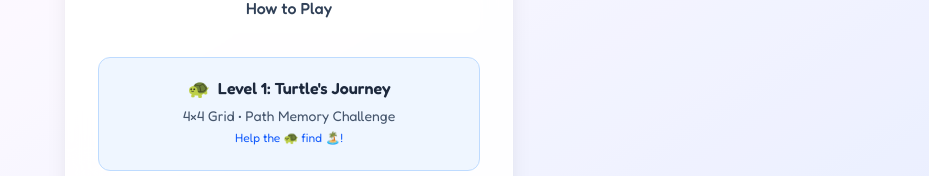
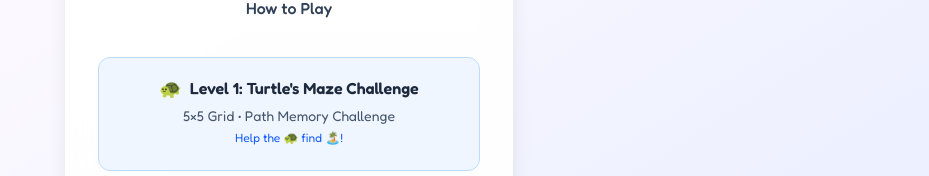
Before and after one commit to YuktaSaindane/tile-town-memory-game, a React (Vite) app: page / in a window 1280 px wide. Shown: the part 547-723 px from the top of the page, without its empty margins (351-1280 px from the left). Built offline with nearby package versions, Linux system fonts and the light colour scheme.

Commit message:
Update Level 1 configuration to "Turtle's Maze Challenge" with increased grid size and a more complex path. Enhance gameplay by introducing hidden obstacles and adjusting feedback mechanisms for user interactions. Update UI instructions for clarity on obstacle management during path selection.

```diff
--- a/src/App.jsx
+++ b/src/App.jsx
@@ -54,27 +54,36 @@ const GAME_STATES = {
 // Level configurations
 const LEVELS = {
   1: {
-    name: "Turtle's Journey",
+    name: "Turtle's Maze Challenge",
     creature: "🐢",
     goal: "🏝️",
-    gridSize: 4,
+    gridSize: 5,
     start: { x: 0, y: 0 },
-    end: { x: 3, y: 3 },
+    end: { x: 4, y: 4 },
     correctPath: [
       { x: 0, y: 0 }, // start
-      { x: 0, y: 1 },
+      { x: 1, y: 0 },
+      { x: 2, y: 0 },
+      { x: 3, y: 0 },
+      { x: 3, y: 1 },
+      { x: 3, y: 2 },
+      { x: 2, y: 2 },
+      { x: 1, y: 2 },
       { x: 0, y: 2 },
-      { x: 1, y: 2 },
-      { x: 2, y: 2 },
+      { x: 0, y: 3 },
+      { x: 1, y: 3 },
       { x: 2, y: 3 },
-      { x: 3, y: 3 }  // end
+      { x: 3, y: 3 },
+      { x: 4, y: 3 },
+      { x: 4, y: 4 }  // end - complex zigzag path!
     ],
     obstacles: [
-      { x: 1, y: 1 },
-      { x: 2, y: 1 }
+      { x: 4, y: 0 }, { x: 0, y: 1 }, { x: 1, y: 1 }, { x: 2, y: 1 },
+      { x: 4, y: 1 }, { x: 4, y: 2 }, { x: 3, y: 4 }, { x: 2, y: 4 },
+      { x: 1, y: 4 }, { x: 0, y: 4 }
     ],
-    viewTime: 4000, // 4 seconds to study the path
-    selectionTime: 8000, // 8 seconds to select the path
+    viewTime: 3000, // Only 3 seconds to study!
+    selectionTime: 6000, // 6 seconds to recreate
     background: "from-violet-100 via-purple-50 to-indigo-100"
   },
   2: {
@@ -238,10 +247,16 @@ function App() {
       content = LEVELS[currentLevel].goal
       bgColor = "bg-blue-100"
       borderColor = "border-blue-400"
-    } else if (tile.isObstacle) {
+    } else if (tile.isObstacle && gamePhase !== GAME_PHASES.PATH_SELECTION) {
+      // Hide obstacles during path selection to create confusion!
       content = "🪨"
       bgColor = "bg-gray-300"
       borderColor = "border-gray-500"
+    } else if (tile.isHiddenObstacleHit) {
+      // Flash red when player hits a hidden obstacle
+      content = "❌"
+      bgColor = "bg-red-400"
+      borderColor = "border-red-600"
     } else if (gamePhase === GAME_PHASES.PATH_PREVIEW && tile.isPath && !tile.isStart && !tile.isGoal) {
       // Show correct path during preview
       bgColor = "bg-blue-400"
@@ -253,7 +268,7 @@ function App() {
       borderColor = "border-green-600"
       content = "🟩"
     } else {
-      // Empty tile
+      // Empty tile (or hidden obstacle!)
       content = ""
       bgColor = "bg-slate-50"
     }
@@ -320,7 +335,19 @@ function App() {
     const tile = newGrid[y][x]
 
     // Don't allow clicking on start, goal, or obstacles
-    if (tile.isStart || tile.isGoal || tile.isObstacle) return
+    if (tile.isStart || tile.isGoal || tile.isObstacle) {
+      // Give subtle feedback for hidden obstacles
+      if (tile.isObstacle) {
+        // Flash red briefly to show they hit a hidden obstacle
+        tile.isHiddenObstacleHit = true
+        setGrid([...newGrid])
+        setTimeout(() => {
+          tile.isHiddenObstacleHit = false
+          setGrid([...newGrid])
+        }, 300)
+      }
+      return
+    }
 
     // Toggle tile selection
     tile.isSelectedByUser = !tile.isSelectedByUser
@@ -599,7 +626,11 @@ function App() {
               </div>
               <div className="flex items-start gap-3">
                 <span className="text-xl">🧠</span>
-                <p><strong>Remember the route:</strong> The path will disappear - remember every step!</p>
+                <p><strong>Remember everything:</strong> Memorize both the path AND obstacle locations!</p>
+              </div>
+              <div className="flex items-start gap-3">
+                <span className="text-xl">🫥</span>
+                <p><strong>Hidden obstacles:</strong> Obstacles disappear during your turn - avoid clicking them!</p>
               </div>
               <div className="flex items-start gap-3">
                 <span className="text-xl">⏰</span>
@@ -665,9 +696,9 @@ function App() {
               )}
               {gamePhase === GAME_PHASES.PATH_SELECTION && (
                 <div>
-                  <p className="text-slate-600 mb-2">Draw the path from memory! Click or drag across tiles.</p>
+                  <p className="text-slate-600 mb-2">Draw the path from memory! Obstacles are now hidden - avoid them!</p>
                   <div className="text-2xl font-bold text-orange-600 mb-2">⏰ {selectionTimeLeft}s</div>
-                  <p className="text-sm text-slate-500">💡 Green tiles = your path. Drag to add/remove smoothly!</p>
+                  <p className="text-sm text-slate-500">💡 Green tiles = your path. Red flash = hidden obstacle hit!</p>
                 </div>
               )}
               {gamePhase === GAME_PHASES.CREATURE_MOVING && (
@@ -734,6 +765,9 @@ function App() {
                   </div>
                   <div className="text-sm text-slate-600">
                     Selected: {userPath.length} tiles
+                  </div>
+                  <div className="text-xs text-red-600 font-medium">
+                    ⚠️ Obstacles are now hidden!
                   </div>
                 </div>
               </div>
```
